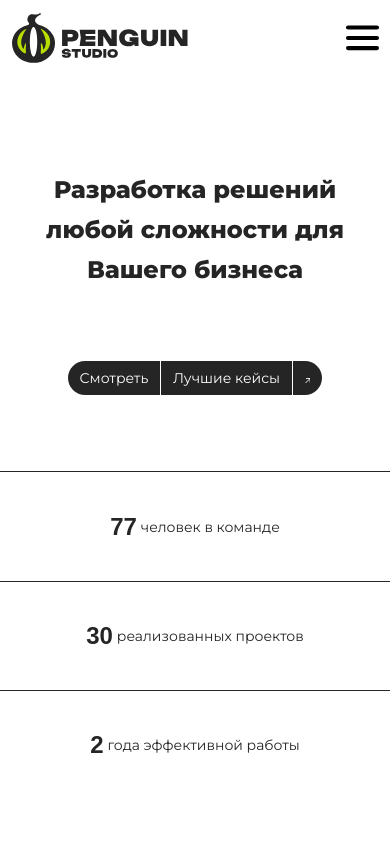
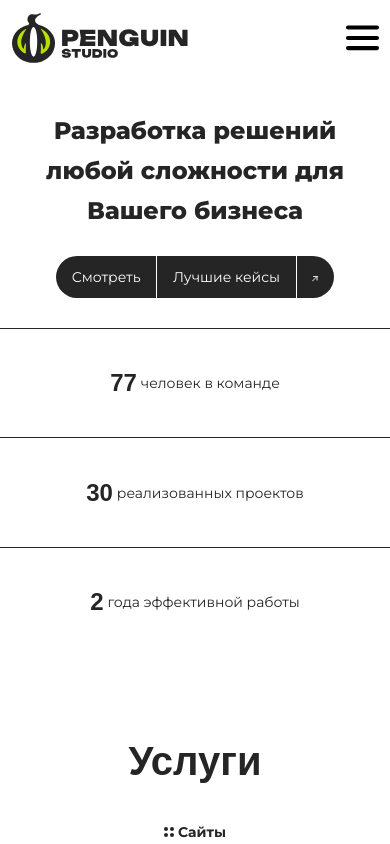
Before and after one commit to Spongerrr/studio, a Next.js app: page / in a window 390 px wide. Shown: the top 844 px of the page. Built offline with nearby package versions, Linux system fonts and the light colour scheme; a web font is replaced by a local one.

Commit message:
feat: minor code change

```diff
--- a/src/components/Hero/styles.module.scss
+++ b/src/components/Hero/styles.module.scss
@@ -31,8 +31,12 @@
 
 @media (max-width: 920px) {
   .hero {
-    padding-top: 10vh;
+    padding-top: 3vh;
     padding-bottom: 15vh;
+  }
+
+  .content {
+    gap: 5vh;
   }
 }
 
--- a/src/ui/ViewButton/styles.module.scss
+++ b/src/ui/ViewButton/styles.module.scss
@@ -32,7 +32,7 @@
 
     div {
       a {
-        padding: 2vw 3vw;
+        padding: 3vw 4vw;
       }
     }
 
```
